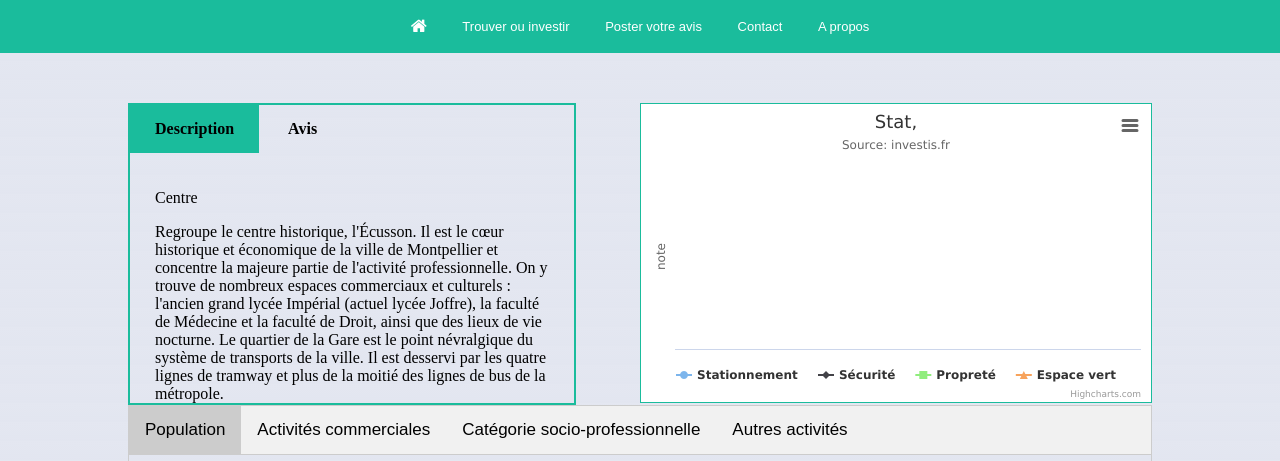
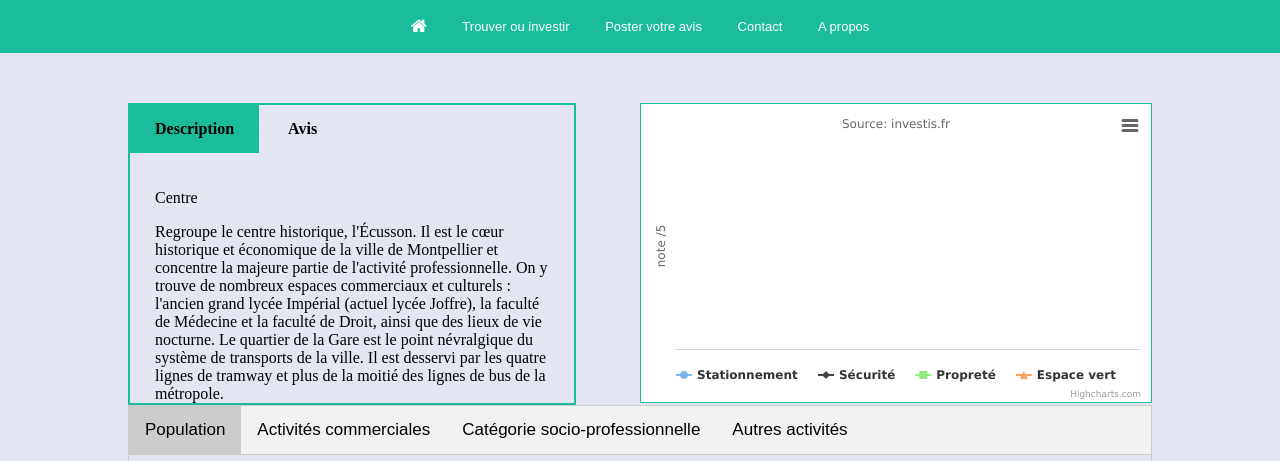
Before and after one commit to naoufalhatim/comm, a PHP site: page /results.php?nom_quartier=Centre in a window 1280 px wide. Shown: the part 110-571 px from the top of the page. Run offline with PHP 8.4, Linux system fonts and the light colour scheme; data comes from the database, SQL or seed files in the repository; data that the repository does not hold is empty; some libraries are stand-ins or nearby versions.

Commit message:
Update graph.php

```diff
--- a/graph.php
+++ b/graph.php
@@ -52,7 +52,7 @@ $securite = array();
 Highcharts.chart('container', {
 
     title: {
-        text: 'Stat, '
+        text: ''
     },
 
     subtitle: {
@@ -78,7 +78,7 @@ xAxis: {
     },
     yAxis: {
         title: {
-            text: 'note'
+            text: 'note /5'
         }
     },
     legend: {
```
